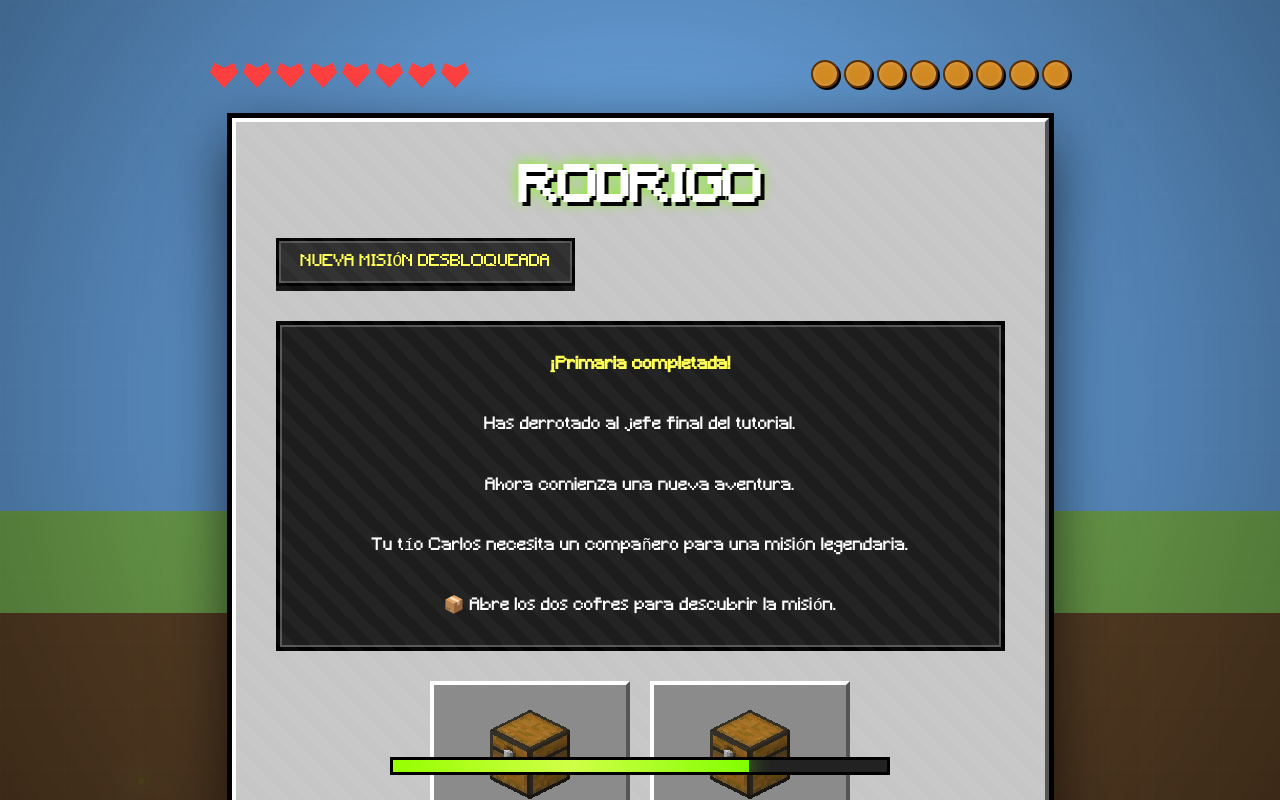
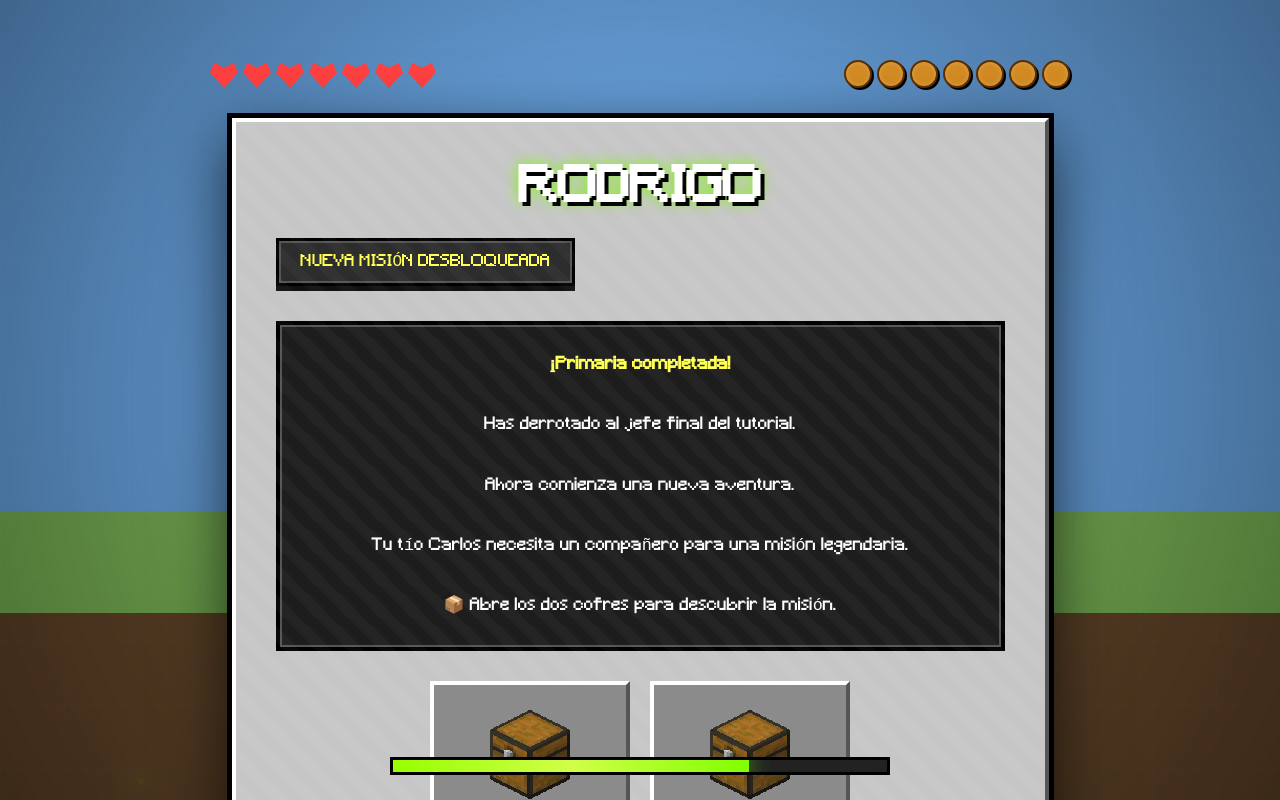
Before and after one commit to cais-gallo/rodrigo, a plain HTML site: page index.html in a window 1280 px wide. Shown: the top 800 px of the page. Drawn offline with Linux system fonts and the light colour scheme.

Commit message:
Update index.html

```diff
--- a/index.html
+++ b/index.html
@@ -44,13 +44,11 @@
                 <div class="heart"></div>
                 <div class="heart"></div>
                 <div class="heart"></div>
-                <div class="heart"></div>
 
             </div>
 
             <div class="hunger">
 
-                <div class="food"></div>
                 <div class="food"></div>
                 <div class="food"></div>
                 <div class="food"></div>
```
